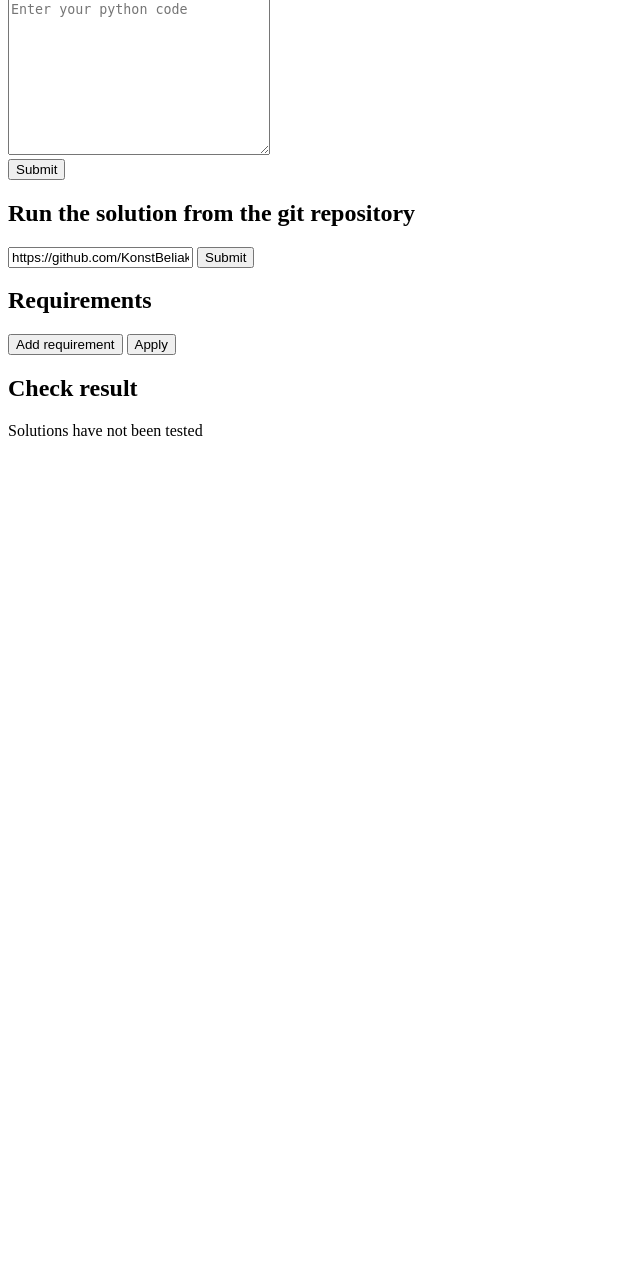
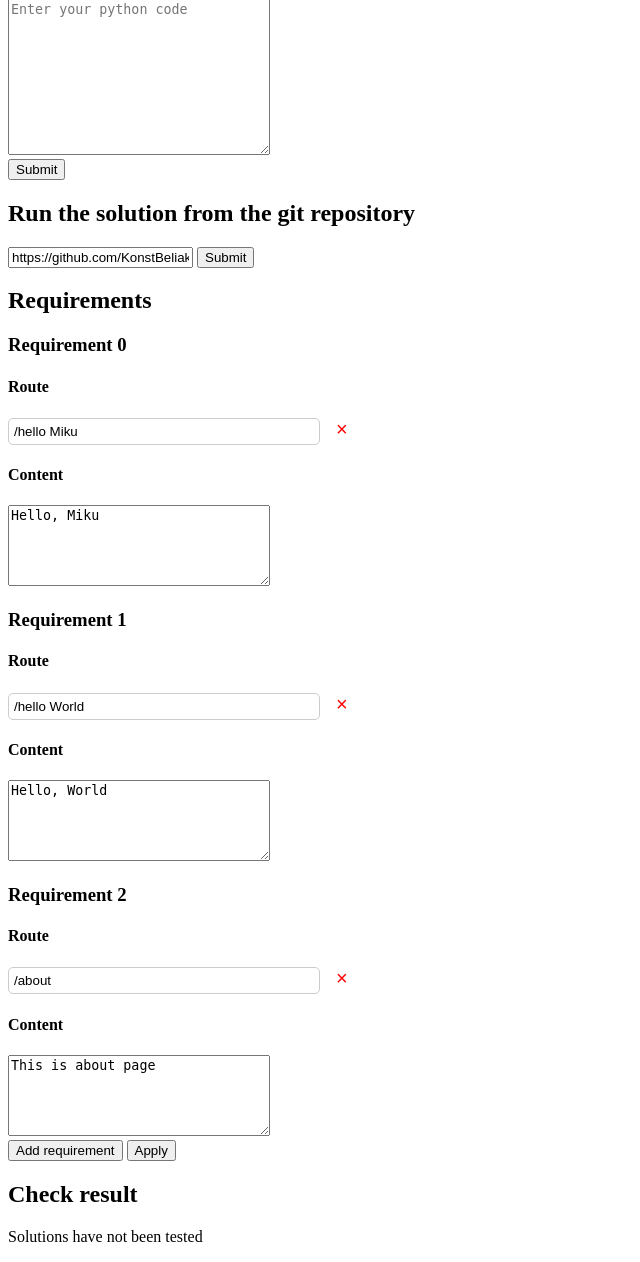
Before and after one commit to nup-csai/web_checker_for_exams, a Flask app: page / in a window 1280 px wide. Shown: the part 166-1428 px from the top of the page, without its empty margins (0-640 px from the left). Before the commit the page ends 602 px from the top, so only its background shows below. Run offline with Flask 3, Linux system fonts and the light colour scheme.

Commit message:
Now routes and expected page contents can be specified in the appropriate fields + a script has been added that automatically fills these fields

```diff
--- a/app.py
+++ b/app.py
@@ -10,7 +10,7 @@ import requests
 import time
 
 import utils
-
+import settings
 
 app = Flask(__name__)
 
@@ -76,6 +76,12 @@ def submit():
     return check_solution(code)
 
 
+@app.route('/apply_requirements', methods=['POST'])
+def apply_requirements():
+    data = request.get_json()
+    settings.routes = data.get('routes', [])
+
+
 @app.route('/check_solution_from_github', methods=['POST'])
 def check_solution_from_github():
     local_path = './cloned_repository'
@@ -108,13 +114,9 @@ def check_solution_from_github():
 
     time.sleep(5)  # waiting for program to start
 
-    requirements = {'/hello Miku': 'Hello, Miku!',
-                    '/hello World': 'Hello, World!',
-                    '/about': 'This is about page'}
-
     checking_results = []
 
-    for i, (route, right_answer) in enumerate(requirements.items(), start=1):
+    for i, (route, right_answer) in enumerate(settings.routes, start=1):
         print(f'Test {i}')
         try:
             url = f"http://localhost:8080{route}"
--- /dev/null
+++ b/settings.py
@@ -0,0 +1 @@
+routes = []
--- /dev/null
+++ b/static/js/add_routes.js
@@ -0,0 +1,16 @@
+export function add_routes(routes, answers) {
+    const addFieldBtn = document.getElementById('addFieldBtn');
+
+    for (let i = 0; i < routes.length; i++) {
+        addFieldBtn.click();
+
+        const inputGroups = document.getElementsByClassName('input-group');
+        const lastInputGroup = inputGroups[inputGroups.length - 1];
+
+        const inputField = lastInputGroup.querySelector('input');
+        inputField.value = routes[i];
+
+        const textareaField = lastInputGroup.querySelector('textarea');
+        textareaField.value = answers[i];
+    }
+}
--- a/static/js/main.js
+++ b/static/js/main.js
@@ -1,3 +1,6 @@
+import {add_routes} from './add_routes.js'
+
+
 function add_table(data){
     document.getElementById('tableContainer').innerHTML = '';
 
@@ -66,3 +69,6 @@ document.getElementById('SubmitRepositoryNameButton').onclick = function() {
         add_table(data.testing_data);
     });
 };
+
+add_routes(['/hello Miku', '/hello World', '/about'],
+    ['Hello, Miku', 'Hello, World', 'This is about page']);
--- a/static/js/requirements_buttons.js
+++ b/static/js/requirements_buttons.js
@@ -52,9 +52,17 @@ addFieldBtn.addEventListener('click', () => {
 
 submitBtn.addEventListener('click', () => {
     const inputs = inputContainer.getElementsByTagName('input');
+    const text_areas = inputContainer.getElementsByTagName("textarea");
     const values = [];
-    for (let input of inputs) {
-        values.push(input.value);
+    for (let i = 0;i < inputs.length;i++) {
+        values.push([inputs[i].value, text_areas[i].value]);
     }
-    console.log(values);
+    fetch('/apply_requirements', {
+        method: 'POST',
+        headers: {
+            'Content-Type': 'application/json',
+        },
+        body: JSON.stringify({routes: values}),
+    })
+        .then(response => response.json())
 });
--- a/templates/index.html
+++ b/templates/index.html
@@ -32,6 +32,6 @@
         <p id="result">Solutions have not been tested</p>
     </div>
 
-    <script src="/static/js/main.js"></script>
+    <script type="module" src="/static/js/main.js"></script>
 </body>
 </html>
```
